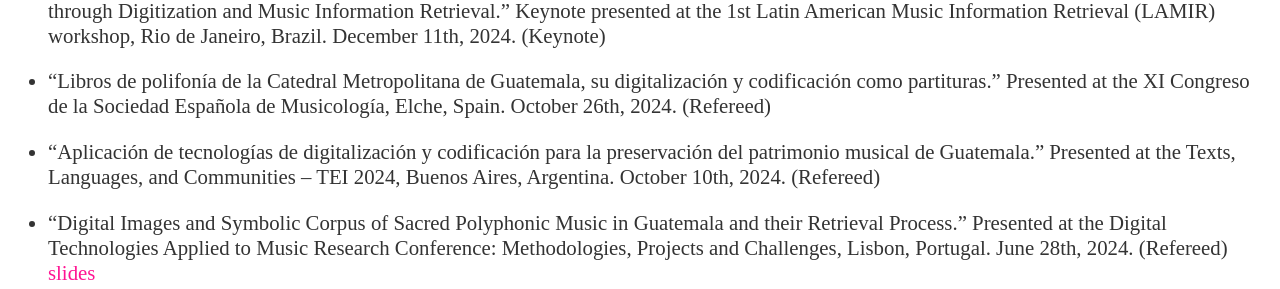
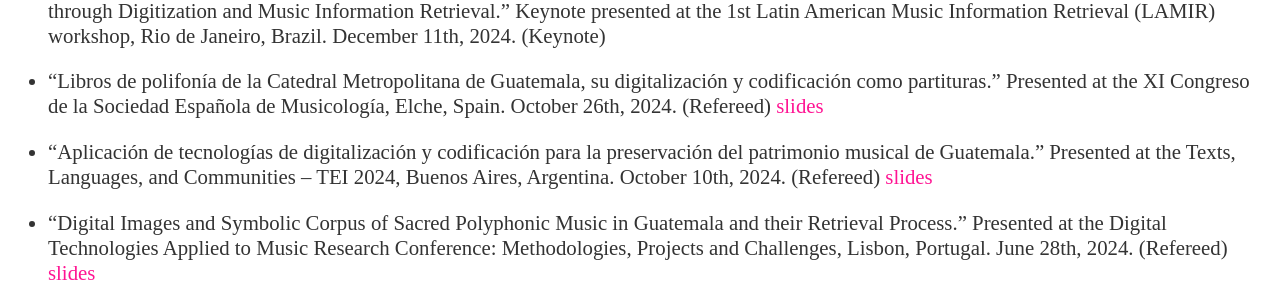
Before and after one commit to martha-thomae/martha-thomae.github.io, a Jekyll site: the page built from projects/index.md, in a window 1280 px wide and 900 px high, scrolled down 861 px. Shown: the part 166-455 px from the top of the window. Built offline with Jekyll 4.4.1, drawn with Linux system fonts in a browser that asks for light colours.

Commit message:
Add link to slides (and actual files) Missing for workshop (which I still have to upload to TEI BUENOS AIRES 2024 Zenodo) and (of course) keynote

```diff
--- a/_data/talksGuate.yaml
+++ b/_data/talksGuate.yaml
@@ -1,9 +1,9 @@
 - name: '“Digital Images and Symbolic Encoding of Guatemalan Polyphonic Choirbooks: Enhancing Preservation and Access for Early Music Sources through Digitization and Music Information Retrieval.” Keynote presented at the 1st Latin American Music Information Retrieval (LAMIR) workshop, Rio de Janeiro, Brazil. December 11th, 2024. (Keynote)'
   link: /
 - name: '“Libros de polifonía de la Catedral Metropolitana de Guatemala, su digitalización y codificación como partituras.” Presented at the XI Congreso de la Sociedad Española de Musicología, Elche, Spain. October 26th, 2024. (Refereed)'
-  link: /
+  link: /assets/slides/PDF/thomae_2024_sedem_libros_slides.pdf
 - name: '“Aplicación de tecnologías de digitalización y codificación para la preservación del patrimonio musical de Guatemala.” Presented at the Texts, Languages, and Communities – TEI 2024, Buenos Aires, Argentina. October 10th, 2024. (Refereed)'
-  link: /
+  link: https://zenodo.org/records/14013658
 - name: '"Digital Images and Symbolic Corpus of Sacred Polyphonic Music in Guatemala and their Retrieval Process." Presented at the Digital Technologies Applied to Music Research Conference: Methodologies, Projects and Challenges, Lisbon, Portugal. June 28th, 2024. (Refereed)'
   link: /assets/slides/PDF/thomae_2024_digital-technologies-applied-to-music-research_digital-images_slides.pdf
 - name: '"From Manuscript to Pixel. Tips for a Digitizing Campaign and for Handling Endangered Sources." Invited lecture presented with Zuelma Chaves and Carla Crespo at the Research Seminar Series “Musicologists and Their Sources: The Alchemy of Turning Parchment into Pixels” (being part of the COST Action Early Muse), Universidade NOVA de Lisboa, Lisbon, Portugal. June 22nd, 2024.'
```
Also changed, not shown: 2 other files.
